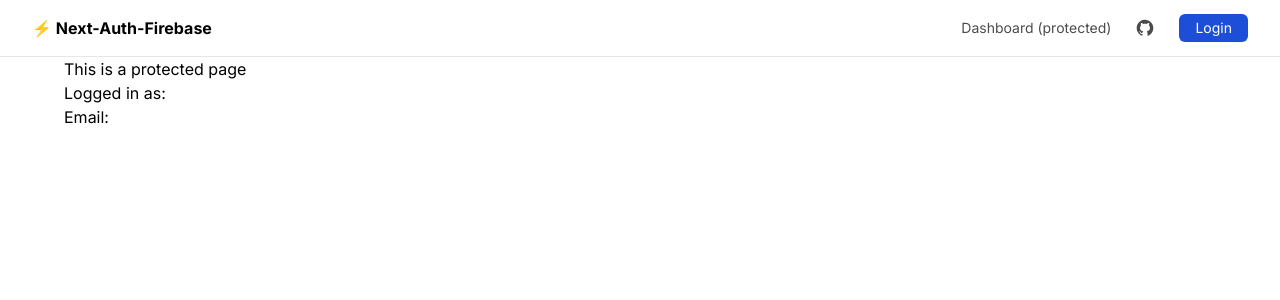
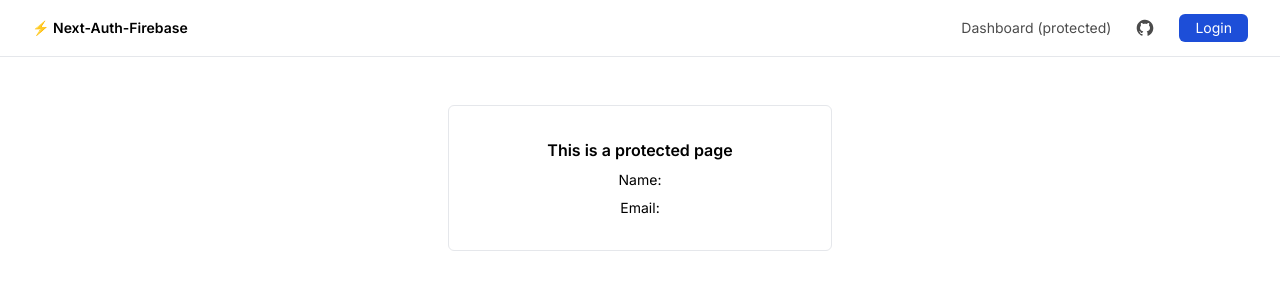
Before and after one commit to paanSinghCoder/next-auth-firebase, a Next.js app: page /dashboard in a window 1280 px wide. Shown: the top 300 px of the page. Built offline with nearby package versions, Linux system fonts and the light colour scheme; no server answers.

Commit message:
style(login): fix css

```diff
--- a/app/components/Navbar/index.tsx
+++ b/app/components/Navbar/index.tsx
@@ -11,7 +11,7 @@ const Navbar = () => {
         <div className="flex-1 flex items-center">
           <Link
             href="/"
-            className="text-md flex items-center gap-1 font-bold cursor-pointer"
+            className="text-sm flex items-center gap-1 font-semibold cursor-pointer"
           >
             ⚡ Next-Auth-Firebase
           </Link>
--- a/app/dashboard/page.tsx
+++ b/app/dashboard/page.tsx
@@ -11,12 +11,12 @@ const Dashboard = () => {
   }
 
   return (
-    <Suspense fallback="Loading...">
-      <div className="">
-        <div className="mx-auto max-w-6xl">
-          <h1>This is a protected page</h1>
-          <div>Logged in as: {session?.data?.user?.name}</div>
-          <div>Email: {session?.data?.user?.email}</div>
+    <Suspense fallback="Suspense Loading...">
+      <div className="text-center pt-12 mx-auto max-w-6xl">
+        <div className=" mx-auto max-w-sm py-8 border rounded-md flex flex-col gap-2">
+          <h1 className="font-semibold">This is a protected page</h1>
+          <div className="text-sm">Name: {session?.data?.user?.name}</div>
+          <div className="text-sm">Email: {session?.data?.user?.email}</div>
         </div>
       </div>
     </Suspense>
```
